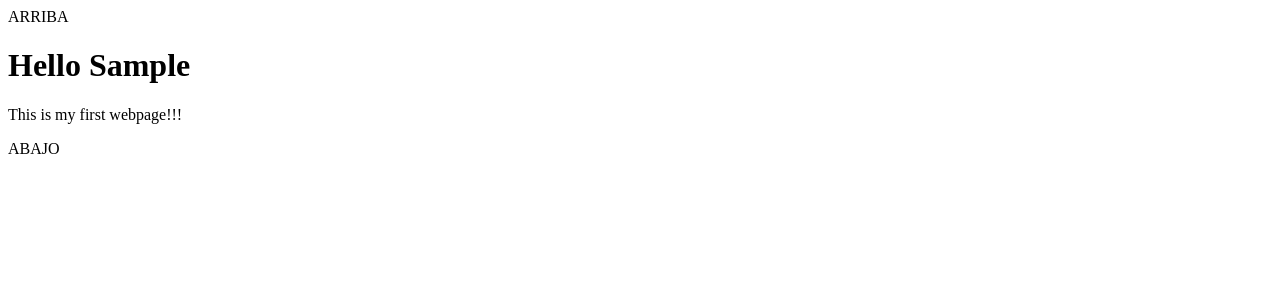
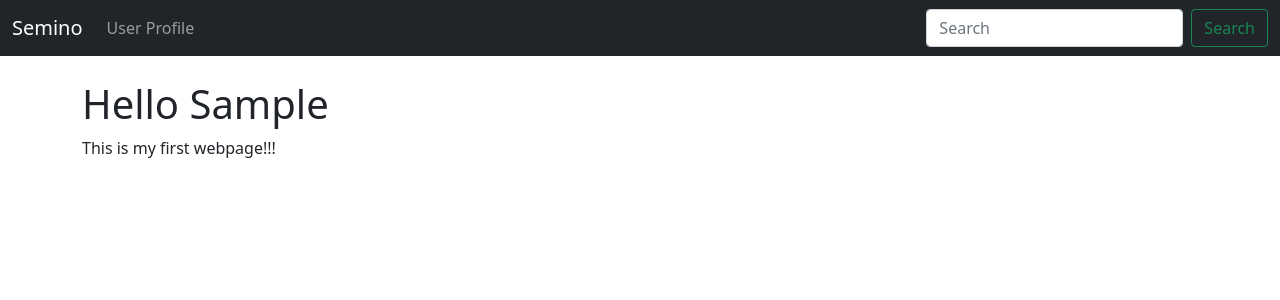
Before and after one commit to ghmingo/semino, a Flask app: a page that uses templates/user.html in a window 1280 px wide. Shown: the top 300 px of the page. Run offline with Flask 3, Linux system fonts and the light colour scheme.

Commit message:
Capitulo4

```diff
--- a/templates/404.html
+++ b/templates/404.html
@@ -1,4 +1,4 @@
-{% extends 'bases.html' %}
+{% extends 'base.html' %}
 
 {% block content %}
 
--- a/templates/500.html
+++ b/templates/500.html
@@ -1,4 +1,4 @@
-{% extends 'bases.html' %}
+{% extends 'base.html' %}
 
 {% block content %}
 
--- /dev/null
+++ b/templates/base.html
@@ -0,0 +1,33 @@
+<!doctype html>
+<html lang="en">
+  <head>
+    <!-- Required meta tags -->
+    <meta charset="utf-8">
+    <meta name="viewport" content="width=device-width, initial-scale=1">
+
+    <!-- Bootstrap CSS -->
+    <link href="https://cdn.jsdelivr.net/npm/bootstrap@5.0.2/dist/css/bootstrap.min.css" rel="stylesheet" integrity="sha384-EVSTQN3/azprG1Anm3QDgpJLIm9Nao0Yz1ztcQTwFspd3yD65VohhpuuCOmLASjC" crossorigin="anonymous">
+
+    <title>Semino!</title>
+  </head>
+  <body>
+    {% include 'navbar.html' %}
+    <br/>
+    <div class="container">
+        {% block content %}
+        {% endblock %}
+    </div>
+
+
+    <!-- Optional JavaScript; choose one of the two! -->
+
+    <!-- Option 1: Bootstrap Bundle with Popper -->
+    <script src="https://cdn.jsdelivr.net/npm/bootstrap@5.0.2/dist/js/bootstrap.bundle.min.js" integrity="sha384-MrcW6ZMFYlzcLA8Nl+NtUVF0sA7MsXsP1UyJoMp4YLEuNSfAP+JcXn/tWtIaxVXM" crossorigin="anonymous"></script>
+
+    <!-- Option 2: Separate Popper and Bootstrap JS -->
+    <!--
+    <script src="https://cdn.jsdelivr.net/npm/@popperjs/core@2.9.2/dist/umd/popper.min.js" integrity="sha384-IQsoLXl5PILFhosVNubq5LC7Qb9DXgDA9i+tQ8Zj3iwWAwPtgFTxbJ8NT4GN1R8p" crossorigin="anonymous"></script>
+    <script src="https://cdn.jsdelivr.net/npm/bootstrap@5.0.2/dist/js/bootstrap.min.js" integrity="sha384-cVKIPhGWiC2Al4u+LWgxfKTRIcfu0JTxR+EQDz/bgldoEyl4H0zUF0QKbrJ0EcQF" crossorigin="anonymous"></script>
+    -->
+  </body>
+</html>
--- a/templates/bases.html
+++ /dev/null
@@ -1,7 +0,0 @@
-ARRIBA
-
-{% block content %}
-
-{% endblock %}
-
-ABAJO
--- a/templates/index.html
+++ b/templates/index.html
@@ -1,4 +1,4 @@
-{% extends 'bases.html' %}
+{% extends 'base.html' %}
 
 {% block content %}
 
--- /dev/null
+++ b/templates/navbar.html
@@ -0,0 +1,19 @@
+<nav class="navbar navbar-expand-lg navbar-dark bg-dark">
+    <div class="container-fluid">
+      <a class="navbar-brand" href="{{ url_for('index') }}">Semino</a>
+      <button class="navbar-toggler" type="button" data-bs-toggle="collapse" data-bs-target="#navbarSupportedContent" aria-controls="navbarSupportedContent" aria-expanded="false" aria-label="Toggle navigation">
+        <span class="navbar-toggler-icon"></span>
+      </button>
+      <div class="collapse navbar-collapse" id="navbarSupportedContent">
+        <ul class="navbar-nav me-auto mb-2 mb-lg-0">
+          <li class="nav-item">
+            <a class="nav-link" href="{{ url_for('user', name='Gustavo') }}">User Profile</a>
+          </li>
+        </ul>
+        <form class="d-flex">
+          <input class="form-control me-2" type="search" placeholder="Search" aria-label="Search">
+          <button class="btn btn-outline-success" type="submit">Search</button>
+        </form>
+      </div>
+    </div>
+  </nav>
--- a/templates/user.html
+++ b/templates/user.html
@@ -1,4 +1,4 @@
-{% extends 'bases.html' %}
+{% extends 'base.html' %}
 
 {% block content %}
 
```
